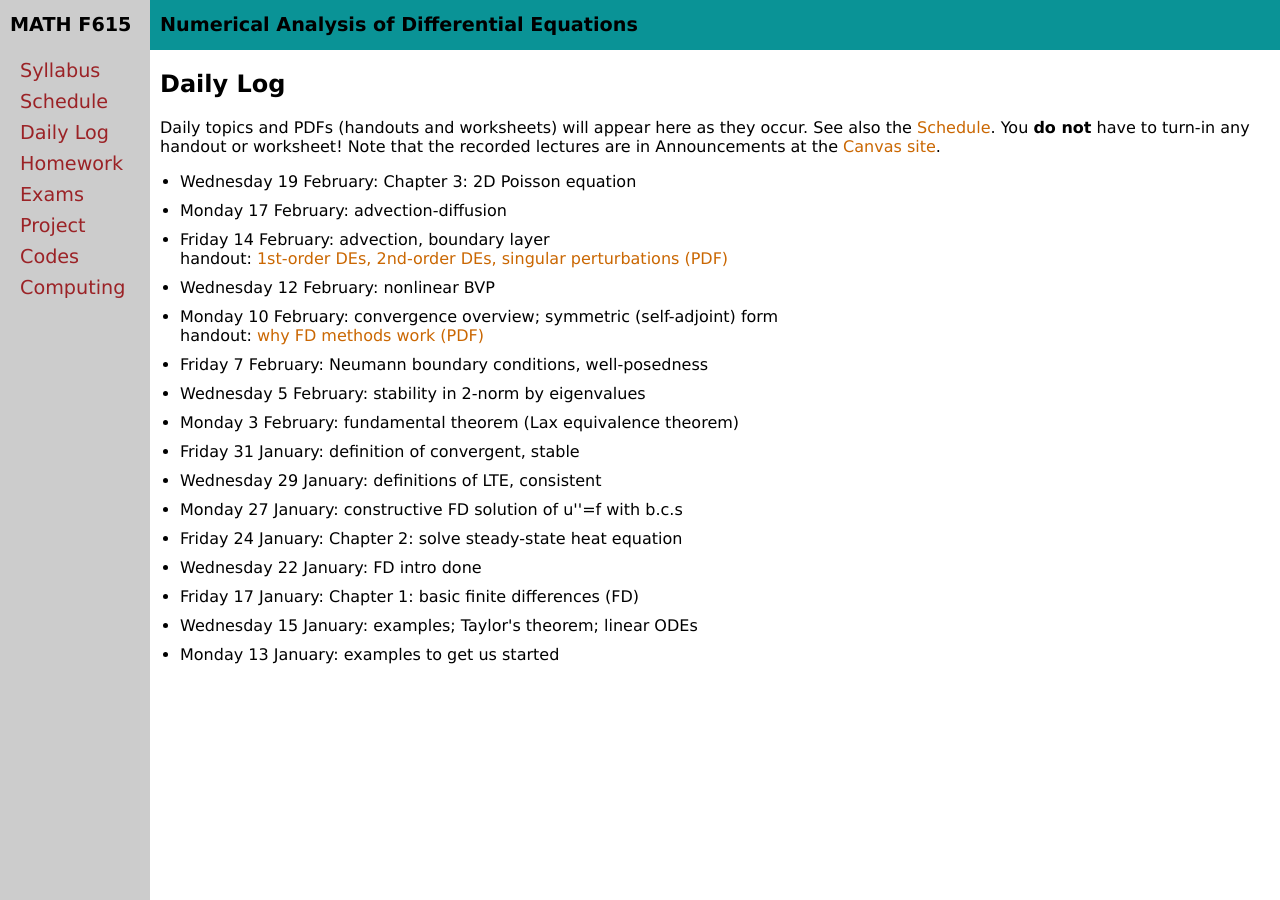
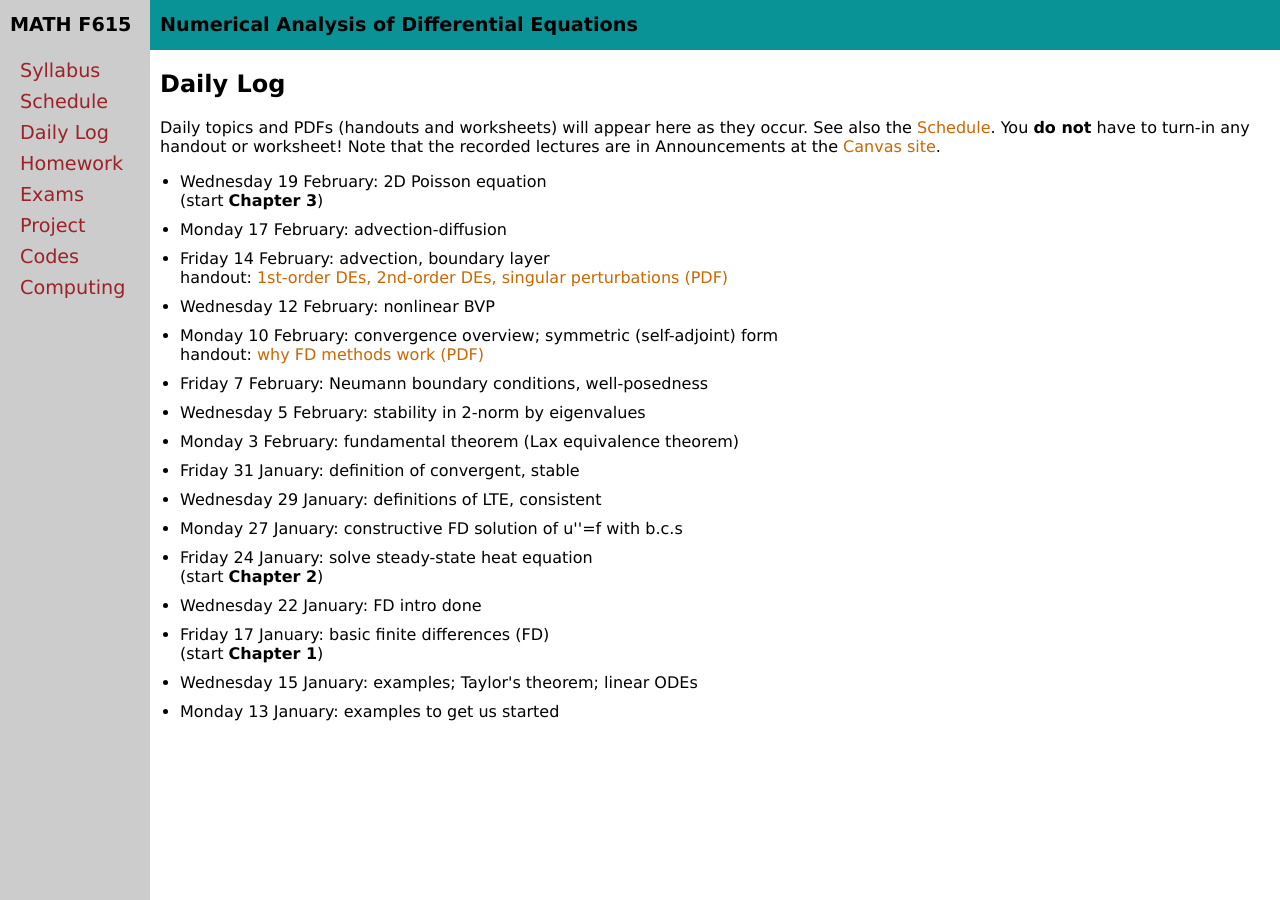
Before and after one commit to bueler/nade, a Jekyll site: the page built from daily.md, in a window 1280 px wide. Built offline with Jekyll 4.4.1, drawn with Linux system fonts in a browser that asks for light colours.

Commit message:
fiddle with chapter indication on daily

```diff
--- a/_includes/daily_table.md
+++ b/_includes/daily_table.md
@@ -2,18 +2,15 @@
 
 <ul>
 {% for material in data.daily %}
-<li style=" margin-bottom: 10px;">{{ material.name }}: {{ material.covered }}
+<li style=" margin-bottom: 10px;"> {{ material.name }}: {{ material.covered }}
+    {% if material.chapter %}
+        <br>(start <b>Chapter {{ material.chapter }}</b>)
+    {% endif %}
     {% if material.due %}
         <br><b>due: {{ material.due }}</b>
     {% endif %}
     {% if material.more %}
         <br>{{ material.more }}
-    {% endif %}
-    {% if material.chapter %}
-        <br>(Chapter {{ material.chapter }})
-    {% endif %}
-    {% if material.chapters %}
-        <br>(Chapters {{ material.chapters }})
     {% endif %}
     {% if material.handout %}
         <br>handout: <a href="{{ data.home }}/{{ material.handout }}">{{ material.handoutname }} (PDF)</a>
```
Also changed, not shown: _data/daily.yml (+6 -3 lines).
